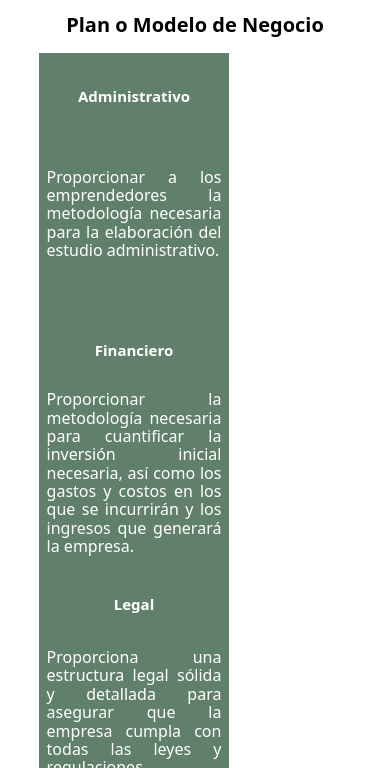
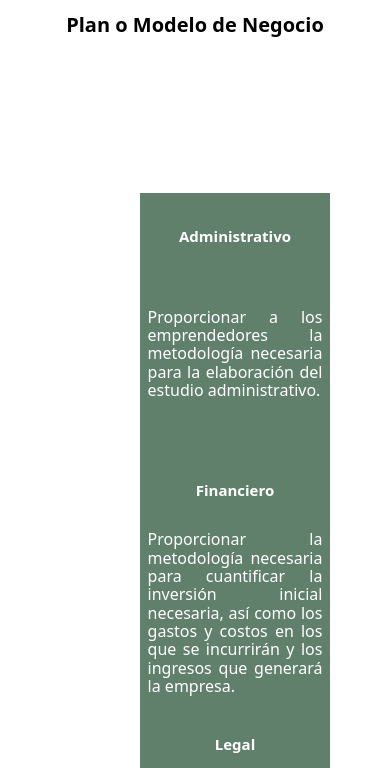
Before and after one commit to MarcoCuadros/PDI, a plain HTML site: page Modelo.html in a window 390 px wide. Shown: the part 3016-3784 px from the top of the page. Drawn offline with Linux system fonts and the light colour scheme.

Commit message:
centrar en modelos

```diff
--- a/css/stylesI.css
+++ b/css/stylesI.css
@@ -399,7 +399,8 @@ color: var(--gris)
             display: grid;
             grid-template-columns: 1fr ;
             justify-content: space-between;
-            column-gap: 3rem;
+            padding: 14rem;
+
         }
 
     }
```
